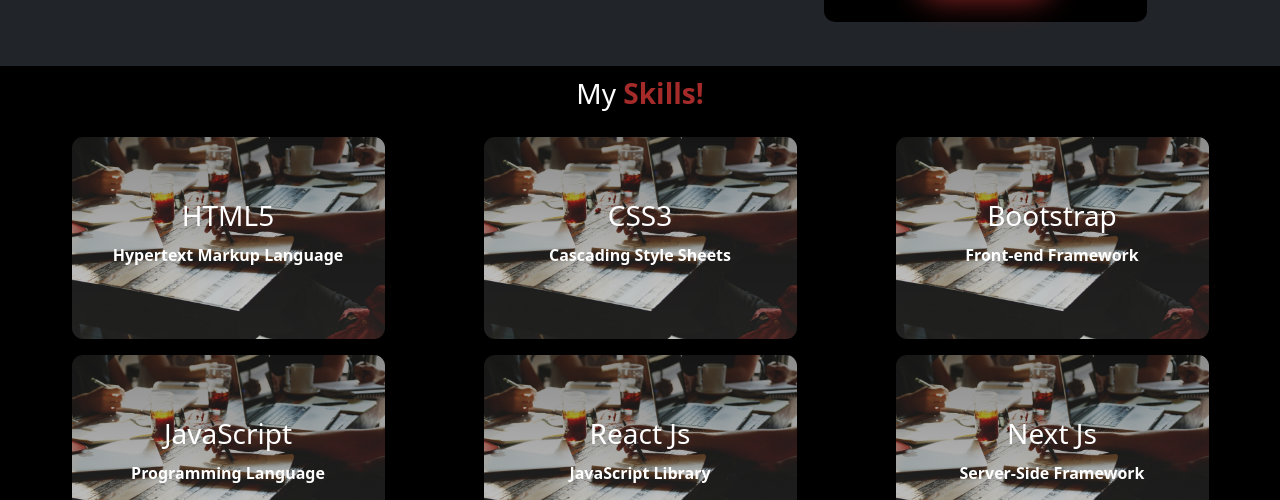
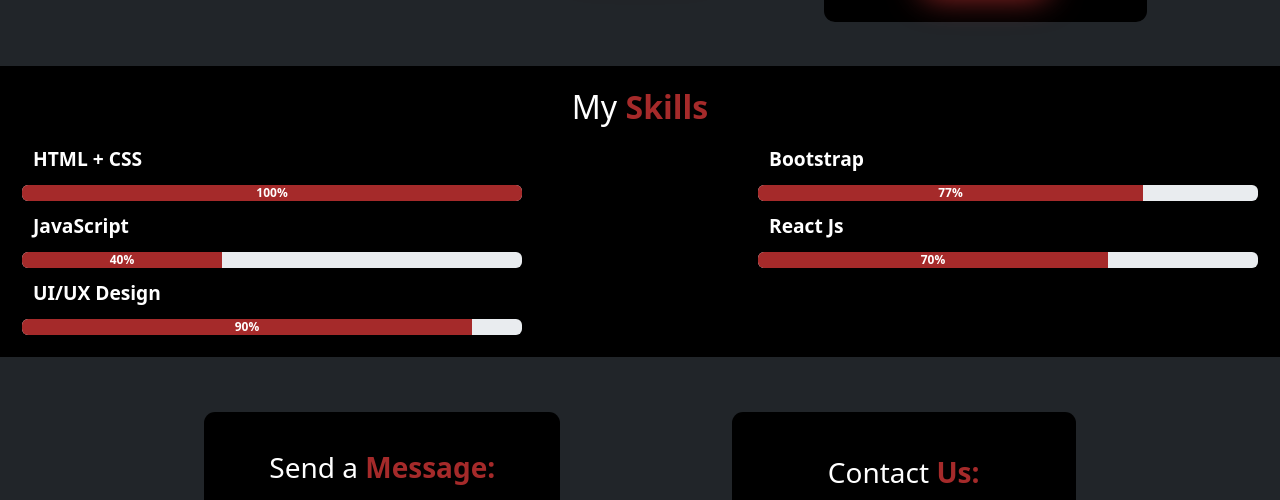
Before and after one commit to Ghulam-Mustafa-Memon/Personal-Portfolio, a plain HTML site: page Index.html in a window 1280 px wide. Shown: the part 2013-2513 px from the top of the page. Drawn offline with nearby package versions, Linux system fonts and the light colour scheme; a script that the page names is missing.

Commit message:
second commit

```diff
--- a/Index.css
+++ b/Index.css
@@ -71,6 +71,7 @@
   color: white;
   transition: 0.5s ease all;
 }
+
 .nav-a::before {
   content: "";
   position: absolute;
@@ -81,9 +82,11 @@
   background: brown;
   transition: 0.5s;
 }
+
 .nav-a:hover:before {
   width: 100%;
 }
+
 .left img {
   height: 6vh;
   width: 7vh;
@@ -129,12 +132,14 @@
   background: black;
   animation: typer 2s steps(12) infinite alternate;
 }
+
 @keyframes typer {
   100% {
     left: 100%;
     margin-left: 18px;
   }
 }
+
 .icon {
   background-color: rgba(0, 0, 0, 0.463);
   font-size: large;
@@ -209,58 +214,29 @@
   color: brown;
 }
 
-/* ______________ Skills ______________ */
-
-.skills-container {
-  padding: 11px;
+/* ______________ Progress ______________ */
+.progress-container {
+  padding: 22px;
   text-align: center;
 }
 
-.skills-content {
-  padding: 11px;
+.progress-content {
   display: flex;
-  justify-content: space-around;
+  justify-content: space-between;
   align-items: center;
   flex-wrap: wrap;
 }
 
-.skill {
-  background: linear-gradient(rgba(0, 0, 0, 0.452), rgba(0, 0, 0, 0.174)),
-    url(./images/startup-593341_1920.jpg);
-  background-position: center;
-  background-size: cover;
-  margin: 8px;
-  width: 313px;
-  height: 202px;
-  border-radius: 11px;
-  display: flex;
-  justify-content: center;
-  align-items: center;
-  flex-direction: column;
-  font-weight: bolder;
+.progress-parts {
+  text-align: left;
+  width: 500px;
 }
 
-.skill:hover {
-  transform: scale(1.1);
-  background: linear-gradient(
-      rgba(165, 42, 42, 0.435),
-      rgba(165, 42, 42, 0.703),
-      rgba(165, 42, 42, 0.888),
-      rgb(165, 42, 42)
-    ),
-    url(./images/startup-593341_1920.jpg);
-  background-size: cover;
-  background-position: center;
-  padding: 11px;
+.progress {
 }
 
-.skill h3 {
-  margin: 0;
-}
-
-.skill p {
-  margin: 0%;
-  width: 300px;
+.progress-bar {
+  background: brown;
 }
 
 /* ______________ Contact ______________ */
--- a/Index.html
+++ b/Index.html
@@ -1,5 +1,6 @@
 <!DOCTYPE html>
 <html lang="en">
+
 <head>
   <meta charset="UTF-8" />
   <meta http-equiv="X-UA-Compatible" content="IE=edge" />
@@ -10,10 +11,7 @@
   <!-- ______________ Index CSS ______________ -->
   <link rel="stylesheet" href="./Index.css" />
   <!-- ______________ Box Icons ______________ -->
-    <link
-      href="https://unpkg.com/boxicons@2.1.4/css/boxicons.min.css"
-      rel="stylesheet"
-    />
+  <link href="https://unpkg.com/boxicons@2.1.4/css/boxicons.min.css" rel="stylesheet" />
   <!-- ______________ Fav Icon ______________ -->
   <link rel="icon" href="./images/logo.png" type="image/png" />
 </head>
@@ -29,23 +27,14 @@
         </div>
 
         <div class="right">
-            <button
-              class="navbar-toggler"
-              type="button"
-              data-bs-toggle="collapse"
-              data-bs-target="#navbarNav"
-              aria-controls="navbarNav"
-              aria-expanded="false"
-              aria-label="Toggle navigation"
-            >
+          <button class="navbar-toggler" type="button" data-bs-toggle="collapse" data-bs-target="#navbarNav"
+            aria-controls="navbarNav" aria-expanded="false" aria-label="Toggle navigation">
             <span class="navbar-toggler-icon white"></span>
           </button>
           <div class="collapse navbar-collapse" id="navbarNav">
             <ul class="navbar-nav">
               <li class="nav-item">
-                  <a class="nav-link nav-a" aria-current="page" href="#Home"
-                    >Home</a
-                  >
+                <a class="nav-link nav-a" aria-current="page" href="#Home">Home</a>
               </li>
               <li class="nav-item">
                 <a class="nav-link nav-a" href="#About">About</a>
@@ -70,7 +59,8 @@
     <div class="header-content">
       <h4>Hello, It's Me</h4>
       <h2>Ghulam Mustafa</h2>
-        <h4>And I'm a <span> Frontend Developer</span=></h4>
+      <h4>And I'm a <span> Frontend Developer</span=>
+      </h4>
       <p>
         I'm a self starter and love to solve problems and technical issues on
         my own.
@@ -89,16 +79,12 @@
         <a href="https://github.com/Ghulam-Mustafa-Memon" target="_blank">
           <i class="bx bxl-github icon"></i>
         </a>
-          <a
-            href="https://www.linkedin.com/in/gulam-mustafa-3ab951252/?lipi=urn%3Ali%3Apage%3Ad_flagship3_feed%3Bi%2Bz6dIPbTlu8v9ETQbs6UA%3D%3D"
-            target="_blank"
-          >
+        <a href="https://www.linkedin.com/in/gulam-mustafa-3ab951252/?lipi=urn%3Ali%3Apage%3Ad_flagship3_feed%3Bi%2Bz6dIPbTlu8v9ETQbs6UA%3D%3D"
+          target="_blank">
           <i class="bx bxl-linkedin icon"></i>
         </a>
       </div>
-        <a href="./images/GhulamMustafa(Frontend-Developer)Resume.jpg" download
-          ><button>Download CV</button></a
-        >
+      <a href="./images/GhulamMustafa(Frontend-Developer)Resume.jpg" download><button>Download CV</button></a>
     </div>
   </header>
   <!-- ______________ About ______________ -->
@@ -160,11 +146,7 @@
         <br />
         <span style="font-size: larger;" class="developer">Ghulam Mustafa</span>
       </p>
-        <a
-          href="./images/GhulamMustafa(Frontend-Developer)Resume.jpg"
-          target="_blank"
-          ><button>View CV</button></a
-        >
+      <a href="./images/GhulamMustafa(Frontend-Developer)Resume.jpg" target="_blank"><button>View CV</button></a>
     </div>
   </div>
   <!-- ______________ Services ______________ -->
@@ -211,35 +193,54 @@
       </div>
     </div>
   </div>
-    <!-- ______________ Skills ______________ -->
-    <div class="skills-container" id="Skills">
-      <h3>My <span> Skills!</span></h3>
-      <div class="skills-content">
-        <div class="skill" onmouseover="pGenerator1()" onmouseout="pRemover1()">
-          <h3>HTML5</h3>
-          <p>Hypertext Markup Language <span id="skill1"></span></p>
-        </div>
-        <div class="skill" onmouseover="pGenerator2()" onmouseout="pRemover2()">
-          <h3>CSS3</h3>
-          <p>Cascading Style Sheets <span id="skill2"></span></p>
-        </div>
-        <div class="skill" onmouseover="pGenerator3()" onmouseout="pRemover3()">
-          <h3>Bootstrap</h3>
-          <p>Front-end Framework <span id="skill3"></span></p>
-        </div>
-        <div class="skill" onmouseover="pGenerator4()" onmouseout="pRemover4()">
-          <h3>JavaScript</h3>
-          <p>Programming Language <span id="skill4"></span></p>
-        </div>
-        <div class="skill" onmouseover="pGenerator5()" onmouseout="pRemover5()">
-          <h3>React Js</h3>
-          <p>JavaScript Library <span id="skill5"></span></p>
-        </div>
-        <div class="skill" onmouseover="pGenerator6()" onmouseout="pRemover6()">
-          <h3>Next Js</h3>
-          <p>Server-Side Framework <span id="skill6"></span></p>
+  <!-- ______________ Progress ______________ -->
+  <div class="progress-container" id="Progress">
+    <h2>My <span>Skills</span></h2>
+    <div class="progress-content">
+
+      <div class="progress-parts">
+        <p style="font-size: larger;"><b>HTML + CSS</b></p>
+        <div class="progress">
+          <div class="progress-bar" role="progressbar" style="width: 100%;">
+            <p><b>100%</b></p>
           </div>
         </div>
+      </div>
+      <div class="progress-parts">
+        <p style="font-size: larger;"><b>Bootstrap</b></p>
+        <div class="progress">
+          <div class="progress-bar" role="progressbar" style="width: 77%;">
+            <p><b>77%</b></p>
+          </div>
+        </div>
+      </div>
+      <div class="progress-parts">
+        <p style="font-size: larger;"><b>JavaScript</b></p>
+        <div class="progress">
+          <div class="progress-bar" role="progressbar" style="width: 40%;">
+            <p><b>40%</b></p>
+          </div>
+        </div>
+      </div>
+      <div class="progress-parts">
+        <p style="font-size: larger;"><b>React Js</b></p>
+        <div class="progress">
+          <div class="progress-bar" role="progressbar" style="width: 70%;">
+            <p><b>70%</b></p>
+          </div>
+        </div>
+      </div>
+      <div class="progress-parts">
+        <p style="font-size: larger;"><b>UI/UX Design</b></p>
+        <div class="progress">
+          <div class="progress-bar" role="progressbar" style="width: 90%;">
+            <p><b>90%</b></p>
+          </div>
+        </div>
+      </div>
+
+    </div>
+
   </div>
   <!-- ______________ Conatct ______________ -->
   <div class="contact-container bg-dark" id="Contact">
@@ -249,36 +250,20 @@
         <h3>Send a <span>Message:</span></h3>
         <input type="text" name="" id="" placeholder="Name" required />
         <input type="email" name="" id="" placeholder="Email" required />
-          <textarea
-            name=""
-            id=""
-            cols="30"
-            rows="5"
-            placeholder="Message"
-            required
-          ></textarea>
+        <textarea name="" id="" cols="30" rows="5" placeholder="Message" required></textarea>
         <button style="width: 222px">Send</button>
       </form>
       <div class="contacts">
         <h3>Contact <span>Us:</span></h3>
         <a href=""><i class="bx bxl-facebook icon"></i>inf_Developer</a>
         <a href=""><i class="bx bxl-instagram-alt icon"></i>@inf_Developer</a>
-          <a href="https://wa.link/j8uyxz" target="_blank"
-            ><i class="bx bxl-whatsapp icon"></i>+92 3106022103</a
-          >
-          <a
-            href="https://www.linkedin.com/in/gulam-mustafa-3ab951252/?lipi=urn%3Ali%3Apage%3Ad_flagship3_feed%3Bi%2Bz6dIPbTlu8v9ETQbs6UA%3D%3D"
-            target="_blank"
-            ><i class="bx bxl-linkedin icon"></i>www.linkedin.com</a
-          >
+        <a href="https://wa.link/j8uyxz" target="_blank"><i class="bx bxl-whatsapp icon"></i>+92 3106022103</a>
+        <a href="https://www.linkedin.com/in/gulam-mustafa-3ab951252/?lipi=urn%3Ali%3Apage%3Ad_flagship3_feed%3Bi%2Bz6dIPbTlu8v9ETQbs6UA%3D%3D"
+          target="_blank"><i class="bx bxl-linkedin icon"></i>www.linkedin.com</a>
         <a href=""><i class="bx bx-envelope icon"></i> Ghulam@gmail.com</a>
       </div>
     </div>
   </div>
-    <!-- ______________ Scroller ______________ -->
-    <!-- <a href="#Home" id="Scroller"
-      ><button><i class="bx bx-up-arrow-alt"></i></button
-    ></a> -->
   <!-- ______________ Footer ______________ -->
   <footer>
     <p style="margin: 0">
@@ -291,9 +276,7 @@
 <!-- ______________ Index JS ______________ -->
 <script src="./index.js"></script>
 <!-- ______________ Bootstrap JS ______________ -->
-  <script
-    src="https://cdn.jsdelivr.net/npm/bootstrap@5.3.0-alpha3/dist/js/bootstrap.bundle.min.js"
-    integrity="sha384-ENjdO4Dr2bkBIFxQpeoTz1HIcje39Wm4jDKdf19U8gI4ddQ3GYNS7NTKfAdVQSZe"
-    crossorigin="anonymous"
-  ></script>
+<script src="https://cdn.jsdelivr.net/npm/bootstrap@5.3.0-alpha3/dist/js/bootstrap.bundle.min.js"
+  integrity="sha384-ENjdO4Dr2bkBIFxQpeoTz1HIcje39Wm4jDKdf19U8gI4ddQ3GYNS7NTKfAdVQSZe" crossorigin="anonymous"></script>
+
 </html>
--- a/index.js
+++ /dev/null
@@ -1,49 +0,0 @@
-
-// ______________ Skill1  ______________
-function pGenerator1(params) {
-    document.getElementById("skill1").innerHTML = `<p>provides a way to structure a web pages, by the set of tags and attributes.</p>`
-}
-
-function pRemover1(params) {
-    document.getElementById("skill1").innerHTML = ""
-}
-// ______________ Skill2  ______________
-function pGenerator2(params) {
-    document.getElementById("skill2").innerHTML = `<p>provides a variety of tools for styling, positioning, and formatting HTML and XML elements.</p>`
-}
-
-function pRemover2(params) {
-    document.getElementById("skill2").innerHTML = ""
-}
-// ______________ Skill3  ______________
-function pGenerator3(params) {
-    document.getElementById("skill3").innerHTML = `<p>provides a components of HTML, CSS, and JavaScript to make websites/applications responsive.</p>`
-}
-
-function pRemover3(params) {
-    document.getElementById("skill3").innerHTML = ""
-}
-// ______________ Skill4  ______________
-function pGenerator4(params) {
-    document.getElementById("skill4").innerHTML = `<p>Popular programming language for creating dynamic and interactive websites.</p>`
-}
-
-function pRemover4(params) {
-    document.getElementById("skill4").innerHTML = ""
-}
-// ______________ Skill5  ______________
-function pGenerator5(params) {
-    document.getElementById("skill5").innerHTML = `<p>library used for building (UIs) using a component-based approach.</p>`
-}
-
-function pRemover5(params) {
-    document.getElementById("skill5").innerHTML = ""
-}
-// ______________ Skill6  ______________
-function pGenerator6(params) {
-    document.getElementById("skill6").innerHTML = `<p>framework for (SSR) and building static and dynamic React-based web applications.</p>`
-}
-
-function pRemover6(params) {
-    document.getElementById("skill6").innerHTML = ""
-}
```
Lines whose indentation alone changed are shown as unchanged.
